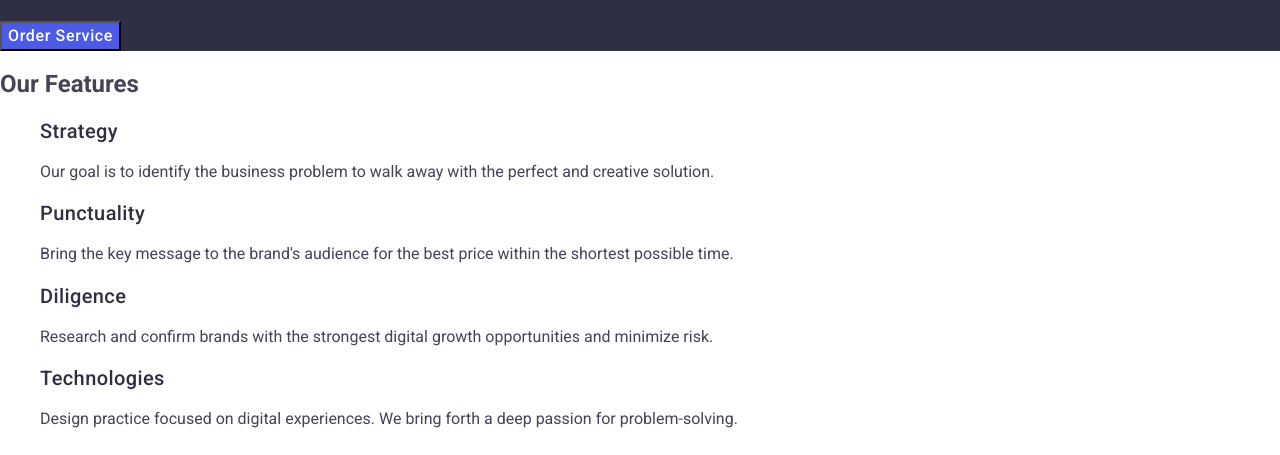
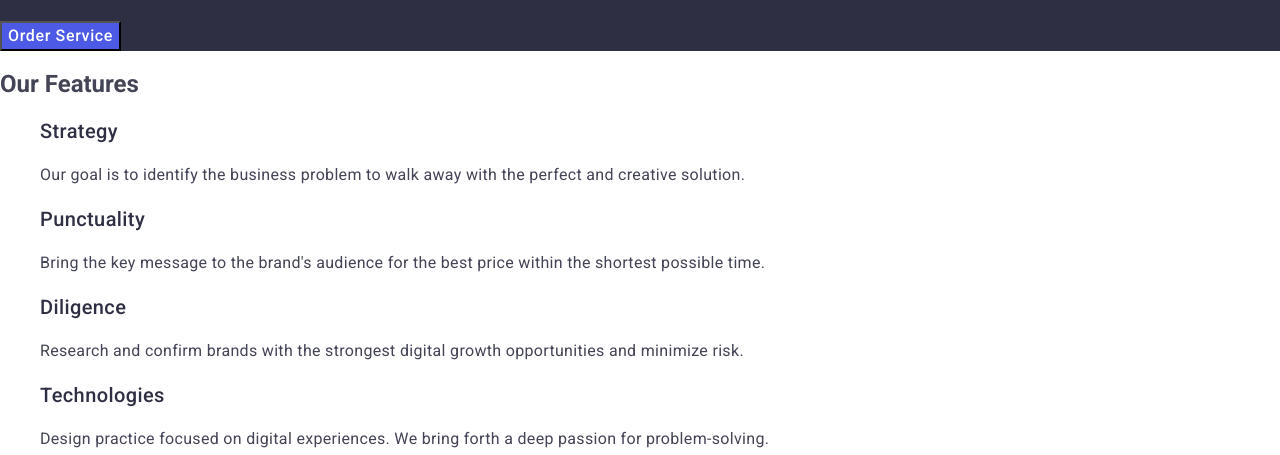
Before and after one commit to NadinKorolenko/goit-markup-hw-02, a plain HTML site: page index.html in a window 1280 px wide. Shown: the part 305-760 px from the top of the page. Drawn offline with nearby package versions, Linux system fonts and the light colour scheme.

Commit message:
add new text in styles

```diff
--- a/index.html
+++ b/index.html
@@ -71,20 +71,20 @@
      <ul class="list-feature">
       <li class="feature-list-item">
         <h3 class="feature-title">Strategy</h3>
-        <p class="feature-tekst">Our goal is to identify the business
+        <p class="feature-text">Our goal is to identify the business
           problem to walk away with the perfect and creative solution. </p>
       </li>
       <li class="feature-list-item">
         <h3 class="feature-title">Punctuality</h3>
-        <p class="feature-tekst">Bring the key message to the brand's audience for the best price within the shortest possible time.</p>
+        <p class="feature-text">Bring the key message to the brand's audience for the best price within the shortest possible time.</p>
       </li>
       <li class="feature-list-item">
         <h3 class="feature-title">Diligence</h3>
-        <p class="feature-tekst">Research and confirm brands with the strongest digital growth opportunities and minimize risk.</p>
+        <p class="feature-text">Research and confirm brands with the strongest digital growth opportunities and minimize risk.</p>
       </li>
       <li class="feature-list-item">
         <h3 class="feature-title">Technologies</h3>
-        <p class="feature-tekst">Design practice focused on digital experiences. We bring forth a deep passion for problem-solving.</p>
+        <p class="feature-text">Design practice focused on digital experiences. We bring forth a deep passion for problem-solving.</p>
       </li>
     </ul>
   </section>
```
